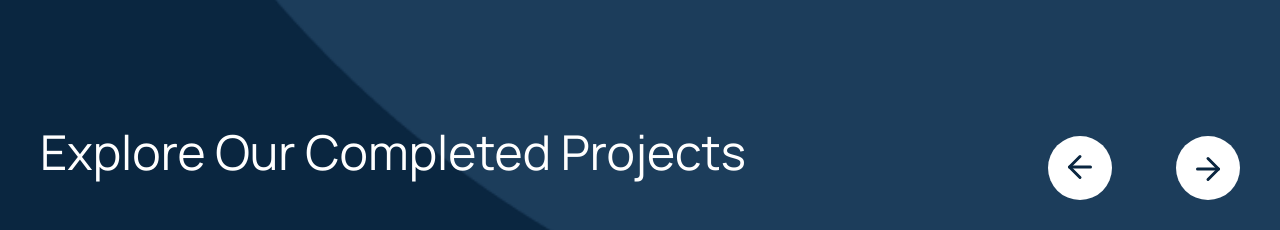
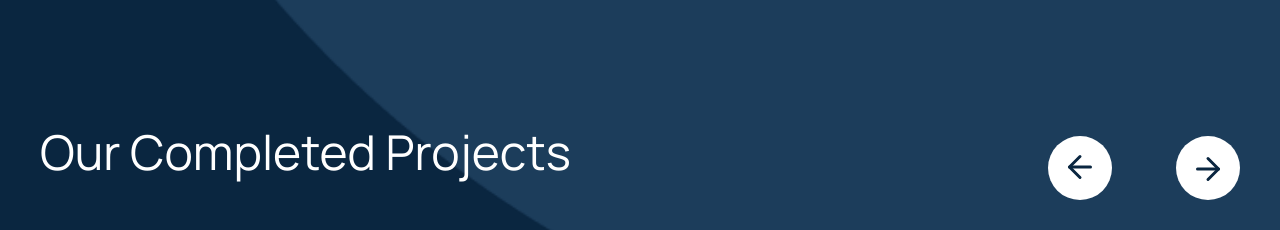
Before and after one commit to IOM-creators/own-landing, a React (Create React App) app: page / in a window 1280 px wide. Shown: the part 3100-3330 px from the top of the page. Built offline with nearby package versions, Linux system fonts and the light colour scheme.

Commit message:
update content

```diff
--- a/src/components/info-with-list/InfoWithList.tsx
+++ b/src/components/info-with-list/InfoWithList.tsx
@@ -36,7 +36,7 @@ const InfoWithList: React.FC<IInfoWithList> = ({ card, image, className }) => {
         {card.title && (
           <TitleSection
             tag="h4"
-            fontSize="text-4xl md:text-5xl"
+            fontSize="text-4xl md:text-5xl text-center md:text-left "
             className="mb-10"
           >
             {card.title}
--- a/src/components/sections/portfolio/Portfolio.tsx
+++ b/src/components/sections/portfolio/Portfolio.tsx
@@ -14,6 +14,7 @@ import Person2 from "../../../assets/images/person2.png";
 import InfoCard from "../../info-card";
 import { SwiperSlide } from "swiper/react";
 import { ISectionCommon } from "../../../helpers/commonInterfaces";
+import TitleSection from "../../title-section";
 
 const images = [
   {
@@ -83,9 +84,13 @@ const Portfolio: React.FC<ISectionCommon> = ({ className }) => {
       <Section id="Portfolio" className={className}>
         <div className="slider-wrapper relative">
           <div className="slider-header flex justify-between mb-5 lg:mb-14 lg:mx-10">
-            <h2 className="text-white text-4xl md:text-5xl mb-5">
+            <TitleSection
+              tag="h2"
+              fontSize="text-4xl md:text-5xl"
+              className="text-white text-center md:text-left  mb-5"
+            >
               {t("portfolio.title")}
-            </h2>
+            </TitleSection>
             <div className="slider-buttom-wrapper relative flex justify-between w-48 self-end hidden lg:flex">
               <div className="swiper-button-prev flex items-center justify-center rounded-full w-16 h-16 bg-white cursor-pointer mr-2">
                 <Icon icon="arrow" />
--- a/src/translations/en.json
+++ b/src/translations/en.json
@@ -79,7 +79,7 @@
     ]
   },
   "portfolio": {
-    "title": "Explore Our Completed Projects",
+    "title": "Our Completed Projects",
     "cards": [
       {
         "title": "Cool feature title",
```
